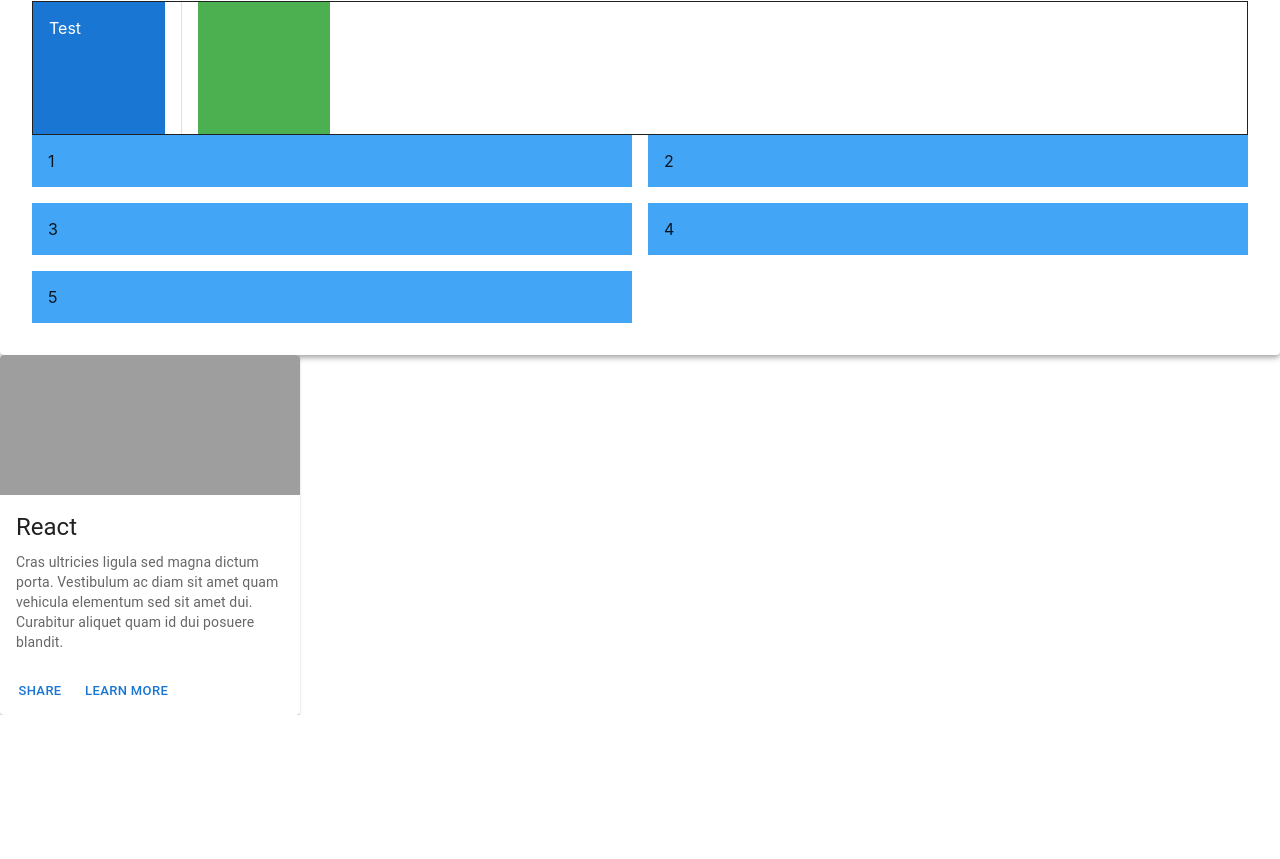
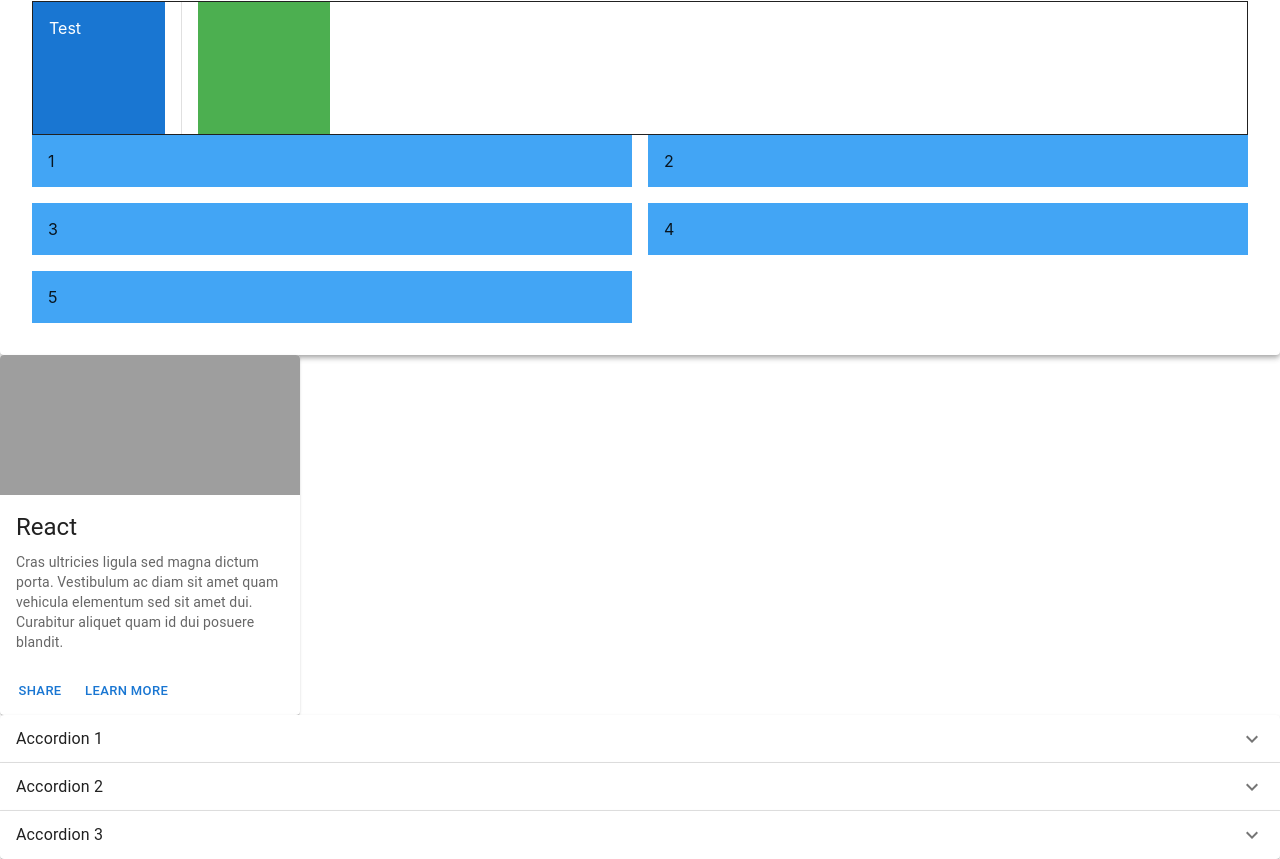
Before and after one commit to karan2503D/react-materialui, a React (Create React App) app: page / in a window 1280 px wide. Shown: the part 1663-2522 px from the top of the page. Before the commit the page ends 2378 px from the top, so only its background shows below. Built offline with nearby package versions, Linux system fonts and the light colour scheme; grey boxes are pictures that could not be loaded.

Commit message:
Accordion

```diff
--- a/src/App.tsx
+++ b/src/App.tsx
@@ -1,4 +1,5 @@
 import './App.css';
+import MuiAccordion from './components/MuiAccordion';
 import MuiAutocomplete from './components/MuiAutocomplete';
 import MuiButtons from './components/MuiButtons';
 import MuiCard from './components/MuiCard';
@@ -25,6 +26,7 @@ function App() {
       <MuiAutocomplete />
       <MuiLayout />
       <MuiCard />
+      <MuiAccordion />
     </div>
   );
 }
--- /dev/null
+++ b/src/components/MuiAccordion.tsx
@@ -0,0 +1,40 @@
+import { Accordion, Typography, AccordionSummary, AccordionDetails } from '@mui/material'
+import ExpandMoreIcon from '@mui/icons-material/ExpandMore'
+import { useState } from 'react'
+
+function MuiAccordion() {
+  const [expanded, setExpanded] = useState<string | false>(false)
+  const handleChange = (isExpanded: boolean, panel: string) => {
+    setExpanded(isExpanded ? panel : false)
+  }
+  return (
+    <div>
+      <Accordion expanded={expanded === 'panel1'} onChange={(event, isExpanded) => handleChange(isExpanded, 'panel1') }>
+        <AccordionSummary id='panel1-header' aria-controls='panel1-content' expandIcon={<ExpandMoreIcon />}><Typography>Accordion 1</Typography></AccordionSummary>
+        <AccordionDetails>
+          <Typography>
+            <Typography>Donec sollicitudin molestie malesuada. Vivamus magna justo, lacinia eget consectetur sed, convallis at tellus. Cras ultricies ligula sed magna dictum porta.</Typography>
+          </Typography>
+        </AccordionDetails>
+      </Accordion>
+      <Accordion expanded={expanded === 'panel2'} onChange={(event, isExpanded) => handleChange(isExpanded, 'panel2')}>
+        <AccordionSummary id='panel2-header' aria-controls='panel2-content' expandIcon={<ExpandMoreIcon />}><Typography>Accordion 2</Typography></AccordionSummary>
+        <AccordionDetails>
+          <Typography>
+            <Typography>Donec sollicitudin molestie malesuada. Vivamus magna justo, lacinia eget consectetur sed, convallis at tellus. Cras ultricies ligula sed magna dictum porta.</Typography>
+          </Typography>
+        </AccordionDetails>
+      </Accordion>
+      <Accordion expanded={expanded === 'panel3'} onChange={(event, isExpanded) => handleChange(isExpanded, 'panel3')}>
+        <AccordionSummary id='panel3-header' aria-controls='panel3-content' expandIcon={<ExpandMoreIcon />}><Typography>Accordion 3</Typography></AccordionSummary>
+        <AccordionDetails>
+          <Typography>
+            <Typography>Donec sollicitudin molestie malesuada. Vivamus magna justo, lacinia eget consectetur sed, convallis at tellus. Cras ultricies ligula sed magna dictum porta.</Typography>
+          </Typography>
+        </AccordionDetails>
+      </Accordion>
+    </div>
+  )
+}
+
+export default MuiAccordion
```
